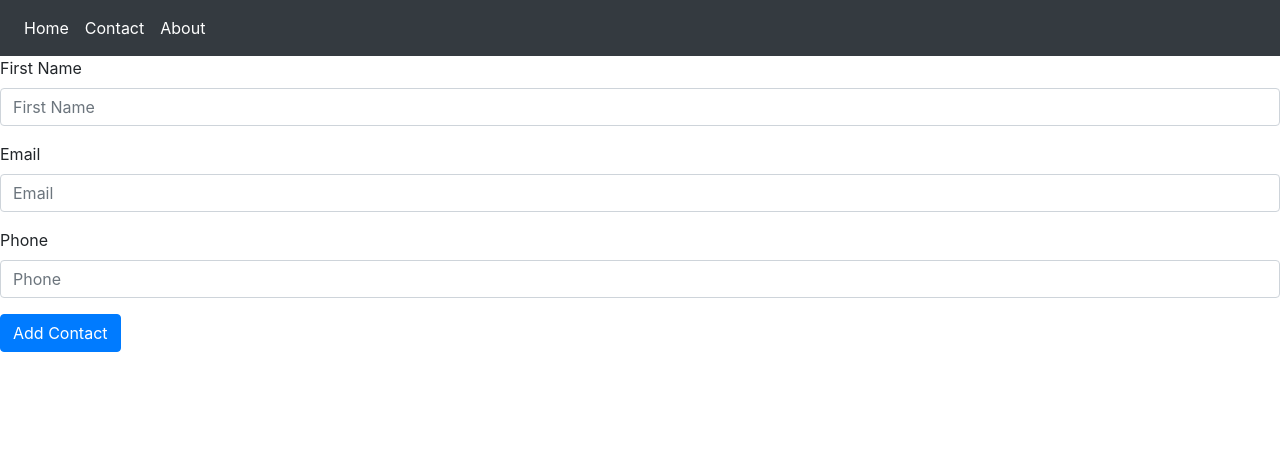
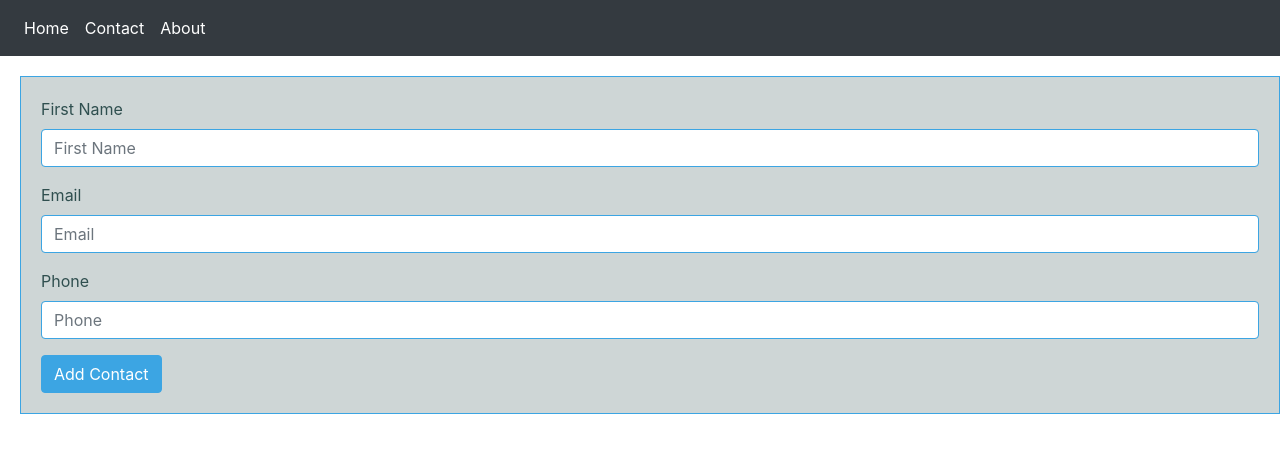
Before and after one commit to shifra-s/end-to-end-site, an Angular app in the folder client/: page /Page in a window 1280 px wide. Shown: the top 452 px of the page. Built offline with nearby package versions, Linux system fonts and the light colour scheme.

Commit message:
form css

```diff
--- a/client/src/app/page/page.component.css
+++ b/client/src/app/page/page.component.css
@@ -0,0 +1,20 @@
+form{
+    margin-top:20px;
+    margin-left:20px;
+    padding: 20px;
+    border: 1px solid rgb(60, 165, 227);
+    background-color:rgba(194, 204, 204, 0.8);
+}
+
+button{
+    background-color:rgb(60, 165, 227);
+    border: rgb(60, 165, 227) 1px solid;
+}
+
+input{
+    border: rgb(60, 165, 227) 1px solid;
+}
+
+label{
+    color:darkslategray;
+}
```
